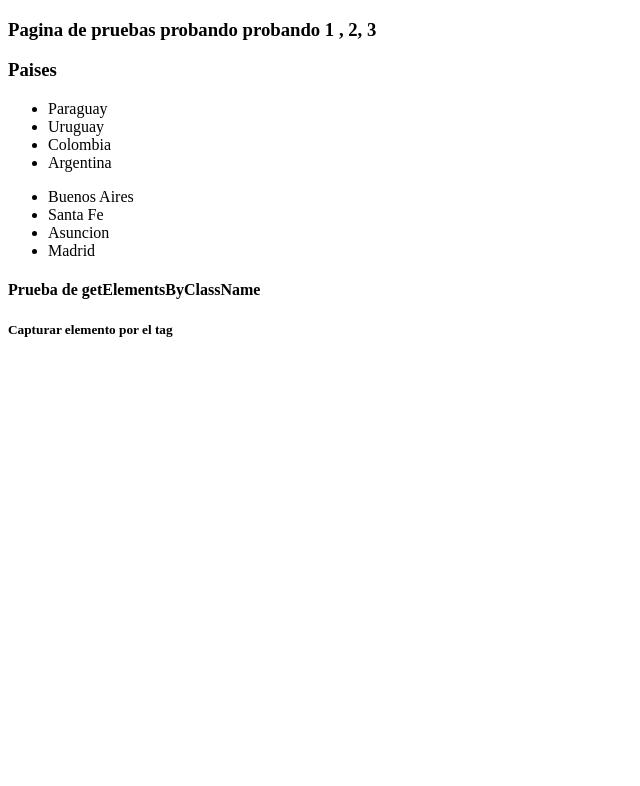
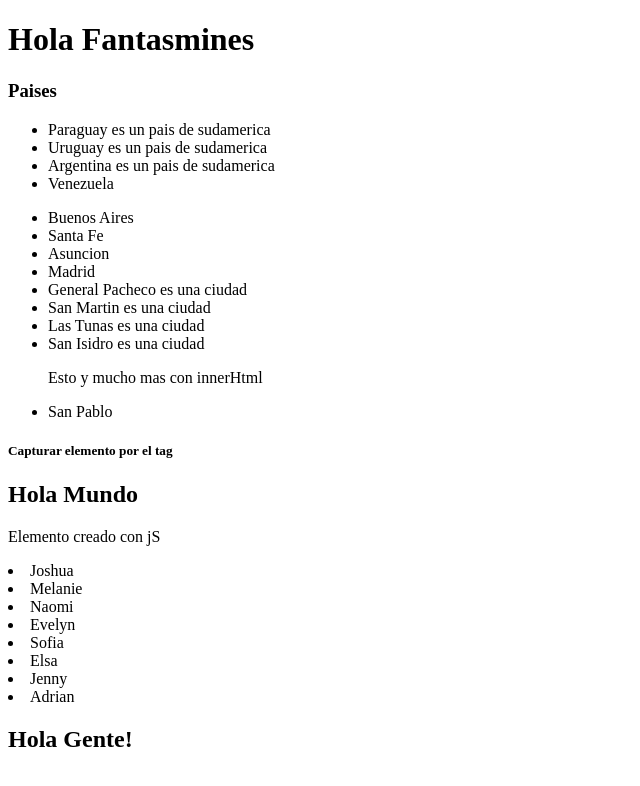
Before and after one commit to JoshuaCandia/Entregas-JS, a plain HTML site: page js/practicas/practica.html in a window 1280 px wide. Shown: the whole page, without its empty margins (0-640 px from the left). Drawn offline with Linux system fonts and the light colour scheme.

Commit message:
practicas de dom

```diff
--- a/js/practicas/main3.js
+++ b/js/practicas/main3.js
@@ -17,8 +17,8 @@ Todo Acceso a los Nodos con
 Todo Primera forma getElementById
 */
 
-const titulo = document.getElementById("tituloPrincipal")
-console.log(titulo)
+const titulo = document.getElementById("tituloPrincipal");
+console.log(titulo);
 
 console.log("---------------------------------------------");
 
@@ -28,19 +28,19 @@ console.log("---------------------------------------------");
 Todo Segunda forma getElementsByClass
 */
 
-let subtitulo = document.getElementsByClassName("subtitulo")
+let subtitulo = document.getElementsByClassName("subtitulo");
 
-console.log(subtitulo)
+console.log(subtitulo);
 
 console.log("---------------------------------------------");
 
-let paises = document.getElementsByc    c   ccccccccwqqqqqq1cClassName("paises")
-console.log(paises)
+let paises = document.getElementsByClassName("paises");
+console.log(paises);
 
 console.log("---------------------------------------------");
 
 for (const cadaPais of paises) {
-    console.log(cadaPais)
+  console.log(cadaPais);
 }
 
 console.log("---------------------------------------------");
@@ -51,16 +51,170 @@ console.log("---------------------------------------------");
 Todo Mediante getElementByTagName
 */
 
-let elementosH5 = document.getElementsByTagName("h5")
-console.log(elementosH5)
+let elementosH5 = document.getElementsByTagName("h5");
+console.log(elementosH5);
 
 console.log("---------------------------------------------");
 
 /*---------------------------------------------------------------------------------*/
 
 /*
-Todo
+Todo Modificar Nodos Inner Text e InnerHTML
 */
+
+let title = document.getElementById("titulo");
+console.log(title.innerText);
+
+title.innerText = "Hola Fantasmines";
+
+console.log("----------------Sumar texto con innerText---------------------");
+
+let variablePaises = document.getElementsByClassName("paises");
+
+for (const cadaPais of paises) {
+  cadaPais.innerText += " es un pais de sudamerica";
+  console.log(cadaPais.innerText);
+}
+
+console.log("---------------------------------------------");
+
+/*---------------------------------------------------------------------------------*/
+
+/*
+Todo InnerHTML
+*/
+
+let container = document.getElementById("contenedorPractica");
+
+container.innerHTML = `<h2>Hola Mundo</h2><p>Elemento creado con jS</p>`;
+
+console.log("-------------------Agregar una ciudad -----------------------");
+
+let citys = document.getElementById("listaCiudades");
+
+citys.innerHTML += `
+<li class ="citys"> General Pacheco </li>
+<li class ="citys"> San Martin </li>
+<li class ="citys"> Las Tunas </li>
+<li class ="citys"> San Isidro </li>
+<p> Esto y mucho mas con innerHtml </p>
+`;
+
+modificarCitys = document.getElementsByClassName("citys");
+
+for (const ciudades of modificarCitys) {
+  ciudades.innerText += ` es una ciudad `;
+}
+
+console.log("---------------------------------------------");
+
+/*---------------------------------------------------------------------------------*/
+
+/*
+Todo Query Selector
+*/
+
+let metodoQueryParrafo = document.querySelector("#contenedorPractica p");
+let contenedorQuery = document.querySelector("#contenedorPractica");
+let parrafo = document.querySelector(".texto");
+
+console.log(metodoQueryParrafo.innerText);
+
+console.log(contenedorQuery.innerText);
+
+console.log("---------------------------------------------");
+
+console.log(
+  "Query selector All devuelve todos y el normal devuelve el primero"
+);
+
+console.log("---------------------------------------------");
+
+/*---------------------------------------------------------------------------------*/
+
+/*
+Todo Creacion de Elementos
+*/
+
+let texto = document.createElement("p");
+
+texto.innerHTML = "<h2>Hola Gente!</h2>";
+
+document.body.append(texto);
+
+console.log("---------------------------------------------");
+
+listaPaises = document.getElementById("listaPaises");
+
+console.log(listaPaises);
+
+let nuevoLi = document.createElement("li");
+nuevoLi.innerText = "San Pablo";
+
+console.log(nuevoLi);
+
+citys.appendChild(nuevoLi);
+
+let nuevoPaisVen = document.createElement("li");
+
+nuevoPaisVen.innerText = "Venezuela";
+nuevoPaisVen.setAttribute("class","paises")
+
+listaPaises.append(nuevoPaisVen);
+
+console.log("---------------------------------------------");
+
+/*---------------------------------------------------------------------------------*/
+
+/*
+Todo Eliminar Elementos
+*/
+
+titulo.remove();
+
+/*
+ *Removido cuando esta capturado con html Collection, debo indicar el indice para remover
+ */
+subtitulo[0].remove();
+
+paises[2].remove();
+
+/*
+ * Asi removemos todo de un html collection
+
+for (const removerPaises of paises) {
+  removerPaises.remove();
+}
+ */
+console.log("---------------------------------------------");
+
+/*---------------------------------------------------------------------------------*/
+
+/*
+Todo Practica #1
+*/
+
+const listaNombres = [
+  "Joshua",
+  "Melanie",
+  "Naomi",
+  "Evelyn",
+  "Sofia",
+  "Elsa",
+  "Jenny",
+  "Adrian",
+];
+
+let listaPersonas = document.getElementById("personas");
+
+for (const nombres of listaNombres) {
+   let li = document.createElement("li");
+   li.innerText = nombres
+   listaPersonas.appendChild(li)
+   li.setAttribute("class","listaPersonas")
+}
+
+
 
 
 console.log("---------------------------------------------");
@@ -71,6 +225,13 @@ console.log("---------------------------------------------");
 Todo
 */
 
+console.log("---------------------------------------------");
+
+/*---------------------------------------------------------------------------------*/
+
+/*
+Todo
+*/
 
 console.log("---------------------------------------------");
 
@@ -80,7 +241,28 @@ console.log("---------------------------------------------");
 Todo
 */
 
+console.log("---------------------------------------------");
+
+/*---------------------------------------------------------------------------------*/
+
+/*
+Todo
+*/
 
 console.log("---------------------------------------------");
 
 /*---------------------------------------------------------------------------------*/
+
+/*
+Todo
+*/
+
+console.log("---------------------------------------------");
+
+/*---------------------------------------------------------------------------------*/
+
+/*
+Todo
+*/
+
+console.log("---------------------------------------------");
--- a/js/practicas/practica.html
+++ b/js/practicas/practica.html
@@ -13,6 +13,8 @@
 
 
     <main>
+
+        <h1 id="titulo">Hola mundo!</h1>
 
         <h3 id="tituloPrincipal">Pagina de pruebas probando probando 1 , 2, 3</h3>
 
@@ -34,13 +36,21 @@
         <h4 class="subtitulo">Prueba de getElementsByClassName</h4>
 
         <h5>Capturar elemento por el tag</h5>
+
+
+        <div id="contenedorPractica">
+            <p class="texto">Practica query selector</p>
+        </div>
     </main>
 
 
     <footer>
+        <div id="personas"></div>
+    </footer>
 
 
-    </footer>
+
+
 
     <!--Scripts JS-->
     <!-- <script src="js/practicas/main2.js"></script> -->
```
Also changed, not shown: index.html (+2 -2 lines).
